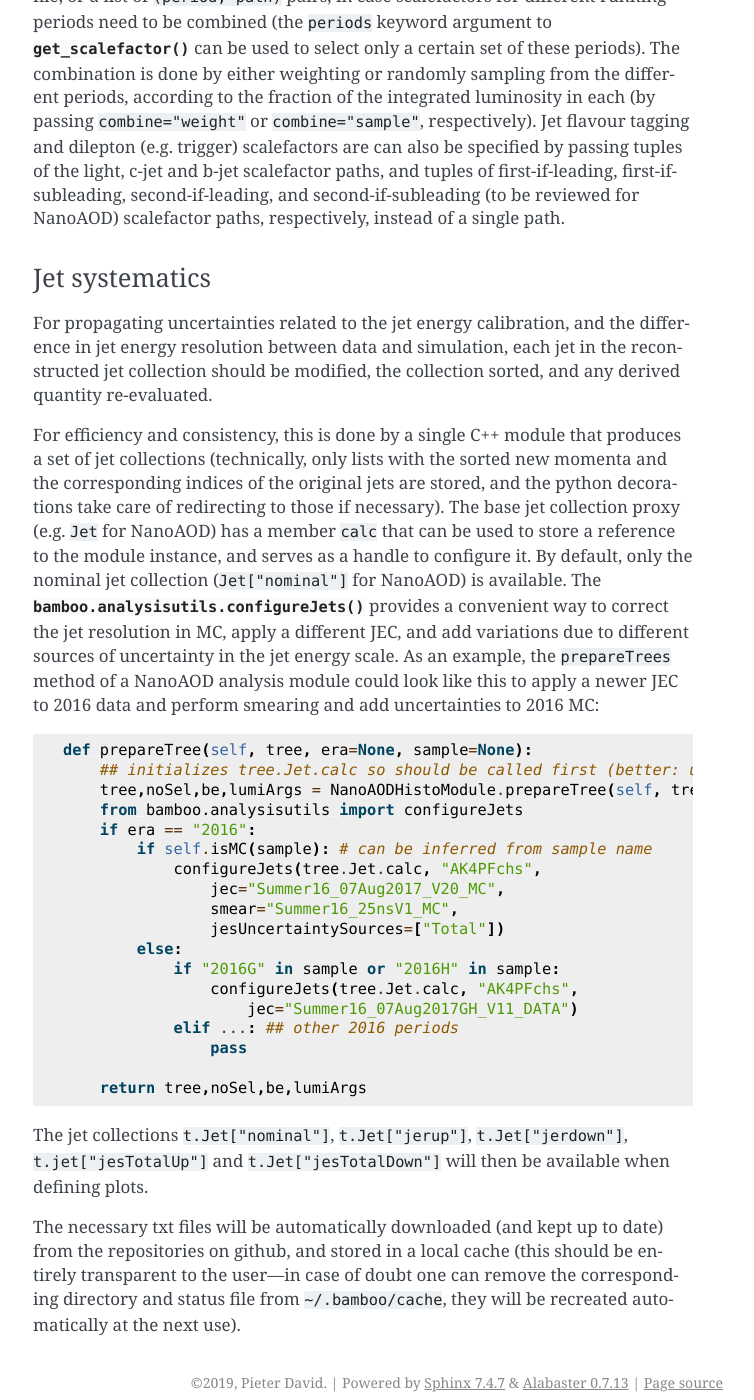
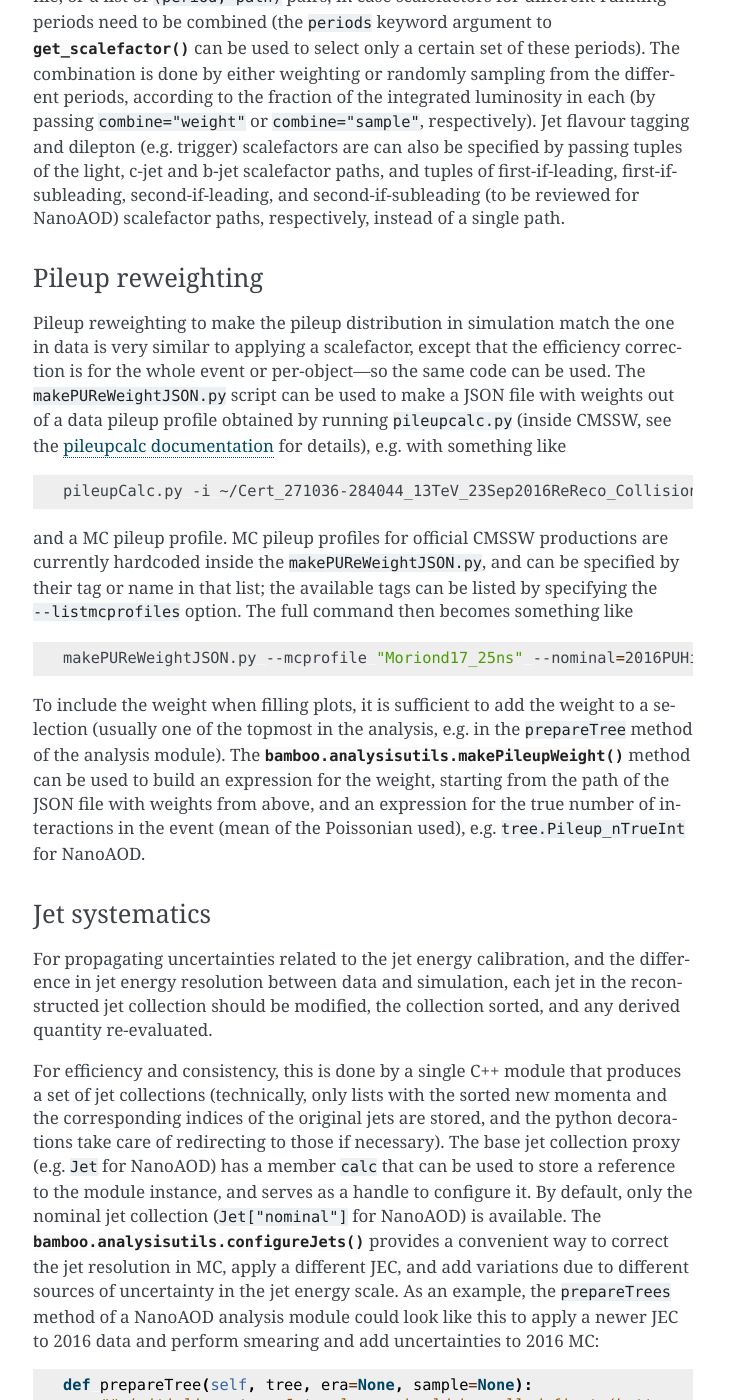
Before and after one commit to recotoolsbenchmarks/BambooAnalysis, a Sphinx documentation site: the page built from doc/userguide.rst, in a window 1280 px wide and 1400 px high, scrolled down 5509 px. Shown: the whole window, without its empty margins (387-1141 px from the left). Built offline with Sphinx 7.4.7, drawn with Linux system fonts in a browser that asks for light colours.

Commit message:
Switch for PU profile and weight plot, documentation

```diff
--- a/doc/install.rst
+++ b/doc/install.rst
@@ -36,6 +36,9 @@ Currently, they include:
   specified with ``db: SAMADhi:<ID-or-name>`` (not yet integrated)
 - the slurm command-line tools, and CP3SlurmUtils_, which can be loaded with
   ``module load slurm/slurm_utils`` on the ingrid ui machines
+- the ``makePUReWeightJSON.py`` script can make a plot of the PU distributions
+  and weights if the ``--makePlot`` option is given, but it needs matplotlib_
+  for that
 
 Installation
 ------------
--- a/doc/userguide.rst
+++ b/doc/userguide.rst
@@ -293,6 +293,40 @@ and tuples of first-if-leading, first-if-subleading, second-if-leading,
 and second-if-subleading (to be reviewed for NanoAOD) scalefactor paths,
 respectively, instead of a single path.
 
+Pileup reweighting
+''''''''''''''''''
+
+Pileup reweighting to make the pileup distribution in simulation match the one
+in data is very similar to applying a scalefactor, except that the efficiency
+correction is for the whole event or per-object |---| so the same code can be
+used.
+The ``makePUReWeightJSON.py`` script can be used to make a JSON file with
+weights out of a data pileup profile obtained by running ``pileupcalc.py``
+(inside CMSSW, see the `pileupcalc documentation`_ for details), e.g. with
+something like
+
+.. code-block:: bash
+
+   pileupCalc.py -i ~/Cert_271036-284044_13TeV_23Sep2016ReReco_Collisions16_JSON.txt --inputLumiJSON /afs/cern.ch/cms/CAF/CMSCOMM/COMM_DQM/certification/Collisions16/13TeV/PileUp/pileup_latest.txt --calcMode true --minBiasXsec 69200 --maxPileupBin 80 --numPileupBins 80 ./2016PUHist_nominal.root
+
+and a MC pileup profile. MC pileup profiles for official CMSSW productions are
+currently hardcoded inside the ``makePUReWeightJSON.py``, and can be specified
+by their tag or name in that list; the available tags can be listed by
+specifying the ``--listmcprofiles`` option. The full command then becomes
+something like
+
+.. code-block:: bash
+
+   makePUReWeightJSON.py --mcprofile "Moriond17_25ns" --nominal=2016PUHist.root --up=2016PUHist_up.root --down=2016PUHist_down.root --makePlot
+
+To include the weight when filling plots, it is sufficient to add the weight to
+a selection (usually one of the topmost in the analysis, e.g. in the
+``prepareTree`` method of the analysis module).
+The :py:func:`bamboo.analysisutils.makePileupWeight` method can be used to build
+an expression for the weight, starting from the path of the JSON file with
+weights from above, and an expression for the true number of interactions in the
+event (mean of the Poissonian used), e.g. ``tree.Pileup_nTrueInt`` for NanoAOD.
+
 Jet systematics
 '''''''''''''''
 
@@ -361,5 +395,7 @@ recreated automatically at the next use).
 
 .. _CP3-llbb framework: https://github.com/cp3-llbb/Framework
 
+.. _pileupcalc documentation: https://twiki.cern.ch/twiki/bin/viewauth/CMS/PileupJSONFileforData#Pileup_JSON_Files_For_Run_II
+
 .. |---| unicode:: U+2014
    :trim:
```
Also changed, not shown: other parts of doc/install.rst (+2 -0 lines), 1 other file.
